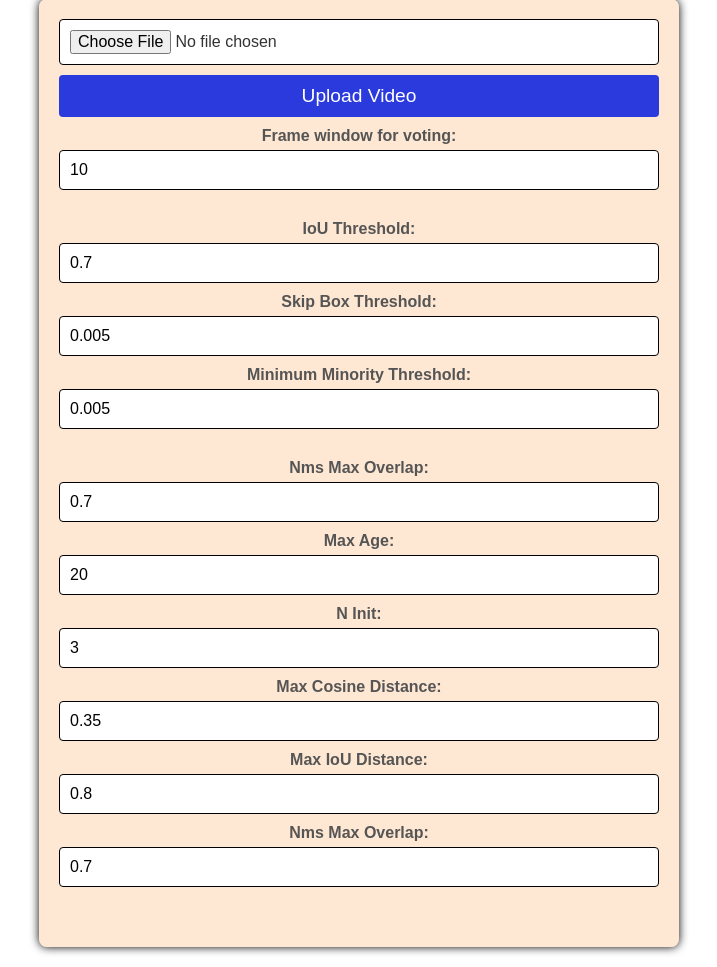
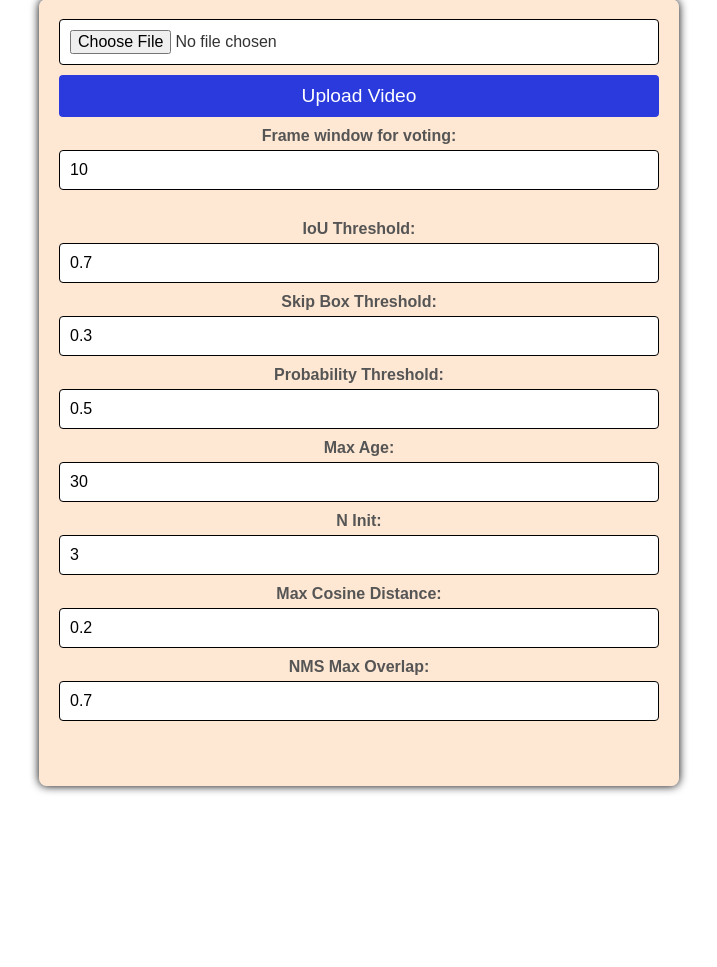
Before and after one commit to nhutanh2004/CS420-Helmet-Detection-with-YOLO_The_app_part, a Flask app: page /live_stream in a window 1280 px wide. Shown: the part 212-1179 px from the top of the page, without its empty margins (281-998 px from the left). After the commit the page ends 1005 px from the top, so only its background shows below. Run offline with Flask 2, Linux system fonts and the light colour scheme.

Commit message:
final_code

```diff
--- a/app.py
+++ b/app.py
@@ -107,16 +107,27 @@ def process_live_stream():
     tracker = DeepSort(max_age=max_age, nms_max_overlap=nms_max_overlap, n_init=n_init, max_cosine_distance=max_cosine_distance)
     voting_system = VotingSystem(frame_window=frame_window)
 
+    # Determine the next file name
+    files = os.listdir(app.config['UPLOAD_FOLDER'])
+    new_filename = 'output.mp4'
+    video_path = os.path.join(app.config['UPLOAD_FOLDER'], new_filename)
+    print(f"Video path: {video_path}")  # Add this line for debugging
+
+
     def gen():
         cap = cv2.VideoCapture(file_path)
         if not cap.isOpened():
             print("Error: Could not open video file.")
             return
 
+        # Define the codec and create VideoWriter object to save the video
+        fourcc = cv2.VideoWriter_fourcc(*'mp4v')
+        out = cv2.VideoWriter(video_path, fourcc, 20.0, (int(cap.get(3)), int(cap.get(4))))
+
         while True:
             ret, frame = cap.read()
             if not ret:
-                print("Error: Could not read frame.")
+                print("Error: Could not read frame or end of stream.")
                 break
 
             # Perform detection with YOLO
@@ -151,24 +162,28 @@ def process_live_stream():
                     track_id = track.track_id
                     track_class = track.get_det_class()
                     track_conf = track.get_det_conf()
-                    voting_system.update_track(track_id,track_class,track_conf)
+                    voting_system.update_track(track_id, track_class, track_conf)
 
                 # filter out None values of confs
-
                 vote_class, avg_score = voting_system.get_voted_label_and_score(track_id)
                 ltrb_box = track.to_ltrb()
                 track_ids.append(track.track_id)
                 deep_sort_boxes.append(ltrb_box)
                 deep_sort_labels.append(vote_class)
                 deep_sort_scores.append(avg_score)
+
             # Draw bounding boxes on the frame
             drew_frame = plot_bbox(
-            frame,
-            deep_sort_boxes,
-            deep_sort_labels,
-            deep_sort_scores,
-            track_ids,
+                frame,
+                deep_sort_boxes,
+                deep_sort_labels,
+                deep_sort_scores,
+                track_ids,
             )
+
+            # Write the frame to the video file
+            out.write(frame)
+
             # Encode frame to JPEG format
             ret, jpeg = cv2.imencode('.jpg', frame)
             if not ret:
@@ -181,8 +196,14 @@ def process_live_stream():
                    b'Content-Type: image/jpeg\r\n\r\n' + frame_bytes + b'\r\n\r\n')
 
         cap.release()
+        out.release()
 
     return Response(gen(), mimetype='multipart/x-mixed-replace; boundary=frame')
+
+@app.route("/download_processed_video", methods=["GET"])
+def download_processed_video():
+    filename = request.args.get('file', 'output.mp4')
+    return send_from_directory(app.config['UPLOAD_FOLDER'], filename, as_attachment=True)
 
 
 @app.route("/process_video", methods=["POST"])
@@ -370,4 +391,4 @@ def process_video():
 
 
 if __name__ == "__main__":
-    app.run(host="0.0.0.0", port = 5000)
+    app.run(host="0.0.0.0", port=5000)
--- a/backend/source/utils/visualize.py
+++ b/backend/source/utils/visualize.py
@@ -72,7 +72,7 @@ def plot_bbox(
         color = class_colors[int(label)]
 
         # Create label text (class name and score)
-        label_text = f"{names[label]}:{score*100:.0f} - {track_ids[i]}"
+        label_text = f"{names[label]}:{score:.3f}"
         # label_text = f"{names[label]}:{track_ids[i]}"
         max_width = 65 if x2 - x1 < 50 else x2 - x1
         max_width = min(max_width, 180)
--- a/templates/video_live.html
+++ b/templates/video_live.html
@@ -23,23 +23,16 @@
                 <label for="iou_thr">IoU Threshold:</label>
                 <input type="number" id="iou_thr" name="iou_thr" step="0.01" min="0" max="1" value="0.7" required>
                 <label for="skip_box_thr">Skip Box Threshold:</label>
-                <input type="number" id="skip_box_thr" name="skip_box_thr" step="0.0001" min="0" max="1" value="0.005" required>
-                <label for="p">Minimum Minority Threshold:</label>
-                <input type="number" id="p" name="p" step="0.0001" min="0" max="1" value="0.005" required>
-            </div>
-            <!-- Third Row -->
-            <div>
-                <label for="nms_max_overlap">Nms Max Overlap:</label>
-                <input type="number" id="nms_max_overlap" name="nms_max_overlap" step="0.01" min="0" max="1" value="0.7" required>
+                <input type="number" id="skip_box_thr" name="skip_box_thr" step="0.01" min="0" max="1" value="0.3" required>
+                <label for="p">Probability Threshold:</label>
+                <input type="number" id="p" name="p" step="0.01" min="0" max="1" value="0.5" required>
                 <label for="max_age">Max Age:</label>
-                <input type="number" id="max_age" name="max_age" step="1" min="1" value="20" required>
+                <input type="number" id="max_age" name="max_age" step="1" min="1" max="100" value="30" required>
                 <label for="n_init">N Init:</label>
-                <input type="number" id="n_init" name="n_init" step="1" min="1" value="3" required>
+                <input type="number" id="n_init" name="n_init" step="1" min="1" max="10" value="3" required>
                 <label for="max_cosine_distance">Max Cosine Distance:</label>
-                <input type="number" id="max_cosine_distance" name="max_cosine_distance" step="0.01" min="0" max="1" value="0.35" required>
-                <label for="max_iou_distance">Max IoU Distance:</label>
-                <input type="number" id="max_iou_distance" name="max_iou_distance" step="0.01" min="0" max="1" value="0.8" required>
-                <label for="nms_max_overlap">Nms Max Overlap:</label>
+                <input type="number" id="max_cosine_distance" name="max_cosine_distance" step="0.01" min="0" max="1" value="0.2" required>
+                <label for="nms_max_overlap">NMS Max Overlap:</label>
                 <input type="number" id="nms_max_overlap" name="nms_max_overlap" step="0.01" min="0" max="1" value="0.7" required>
             </div>
         </div>
@@ -47,6 +40,10 @@
 
     <div id="live-stream">
         <img id="live-stream-img" src="" alt="Live Stream">
+    </div>
+
+    <div id="download-link" style="display: none; margin-top: 20px;">
+        <a id="download-video" href="/download_processed_video?file=output.mp4" download="output.mp4">Download Processed Video</a>
     </div>
 
     <script>
@@ -85,6 +82,15 @@
 
                     liveStreamImg.src = "/process_live_stream?" + queryString.toString();
                     liveStreamContainer.style.display = 'block';
+
+                    // Set the download link to the correct filename
+                    const downloadLink = document.getElementById('download-video');
+                    downloadLink.href = "/download_processed_video?file=output.mp4";
+                    downloadLink.download = "output.mp4";
+
+                    // Show the download link after processing
+                    const downloadLinkContainer = document.getElementById('download-link');
+                    downloadLinkContainer.style.display = 'block';
                 } else {
                     alert('Error processing video');
                 }
```
Also changed, not shown: 1 other file.
